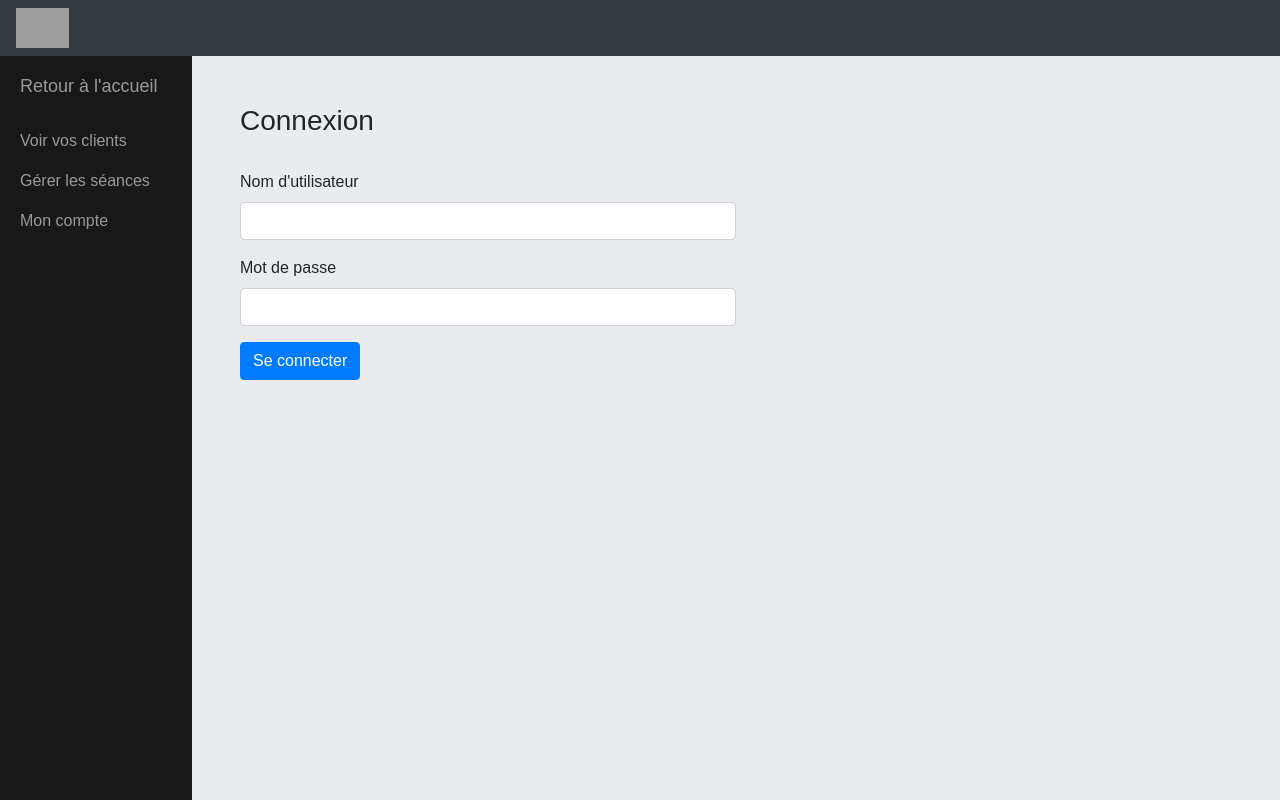
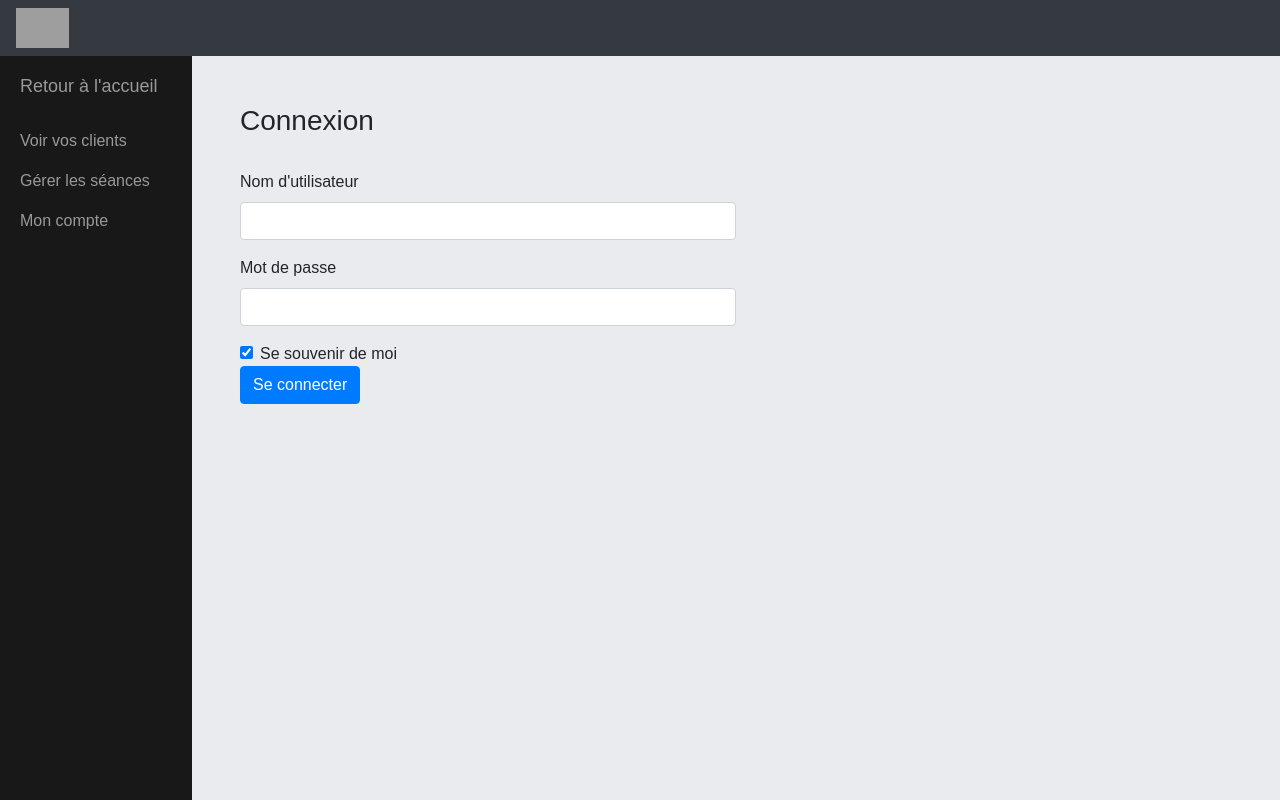
Before and after one commit to sportfun/webapp, a React (Create React App) app: page /connexion in a window 1280 px wide. Built offline with nearby package versions, Linux system fonts and the light colour scheme; grey boxes are pictures that could not be loaded.

Commit message:
Connexion et se souvenir de moi

```diff
--- a/src/components/Login.js
+++ b/src/components/Login.js
@@ -2,15 +2,15 @@ import React, { Component } from 'react'
 import axios from 'axios'
 import history from '../functions/history'
 
-class Register extends Component {
+class Login extends Component {
   constructor(props) {
     super(props)
-    this.state = { username: '', password: '' }
+    this.state = { username: '', password: '', stayLoggedIn: true }
   }
 
   onChange = event => {
     const target = event.target
-    const value = target.value
+    const value = target.type === 'checkbox' ? target.checked : target.value
     const name = target.name
     this.setState({
       [name]: value,
@@ -19,11 +19,15 @@ class Register extends Component {
 
   submit = e => {
     e.preventDefault()
-    axios.post('http://149.202.41.22:8080/api/user/register', {
+    axios.post('http://149.202.41.22:8080/api/user/login', {
       username: this.state.username,
       password: this.state.password,
     }).then(response => {
-      console.log(response)
+      if (this.state.stayLoggedIn) {
+        localStorage.setItem('token', response.data.data.token)
+      } else {
+        sessionStorage.setItem('token', response.data.data.token)
+      }
       history.push('/')
     }).catch(error => {
       const state = {}
@@ -47,6 +51,11 @@ class Register extends Component {
             <input type="password" name="password" className="form-control" id="password"
               value={this.state.password} onChange={this.onChange} />
           </div>
+          <div className="form-check">
+            <input type="checkbox" name="stayLoggedIn" className="form-check-input" id="stayLoggedIn"
+              checked={this.state.stayLoggedIn} onChange={this.onChange} />
+            <label className="form-check-label" htmlFor="stayLoggedIn">Se souvenir de moi</label>
+          </div>
           <button type="submit" className="btn btn-primary">Se connecter</button>
         </form>
       </div>
@@ -54,4 +63,4 @@ class Register extends Component {
   }
 }
 
-export default Register
+export default Login
```
